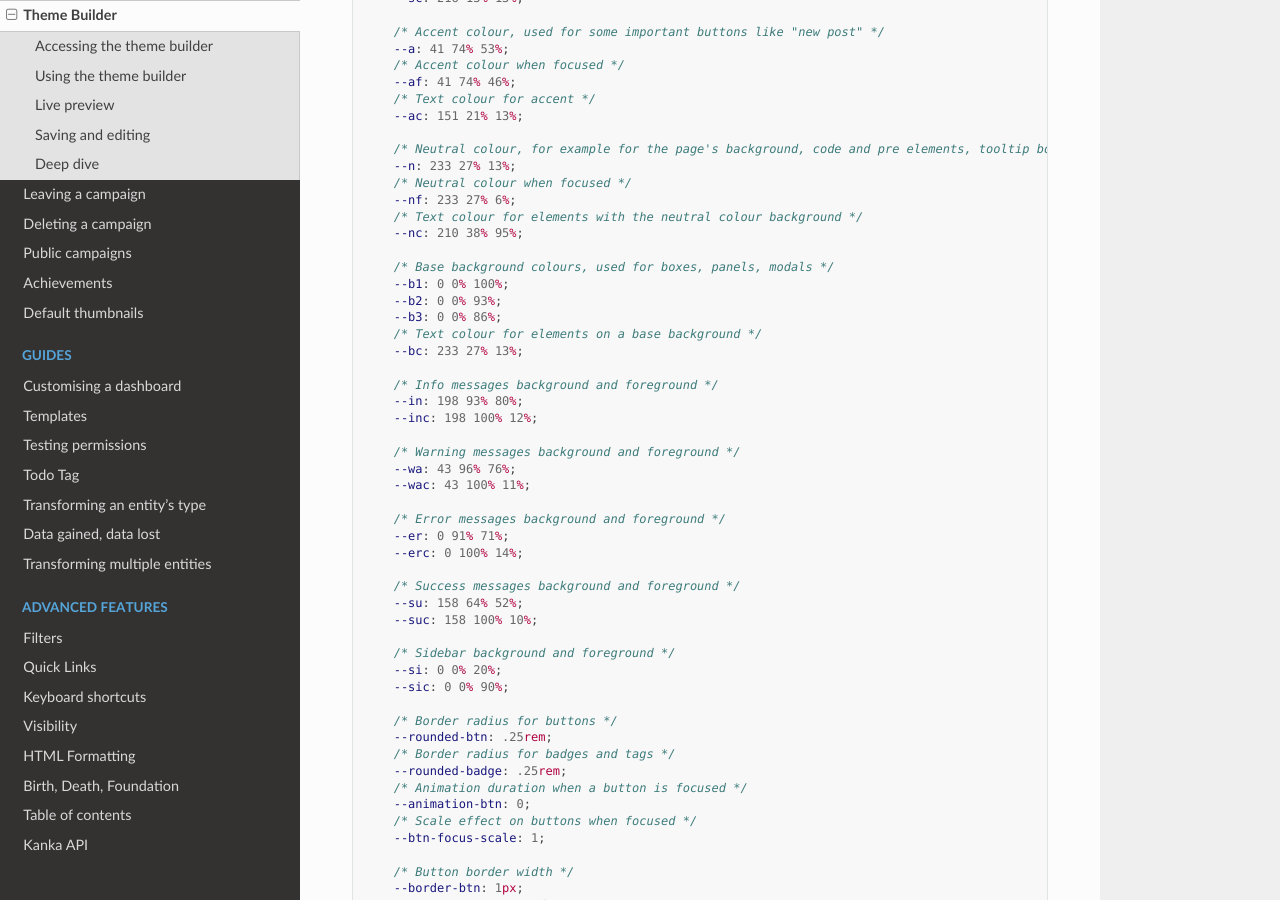
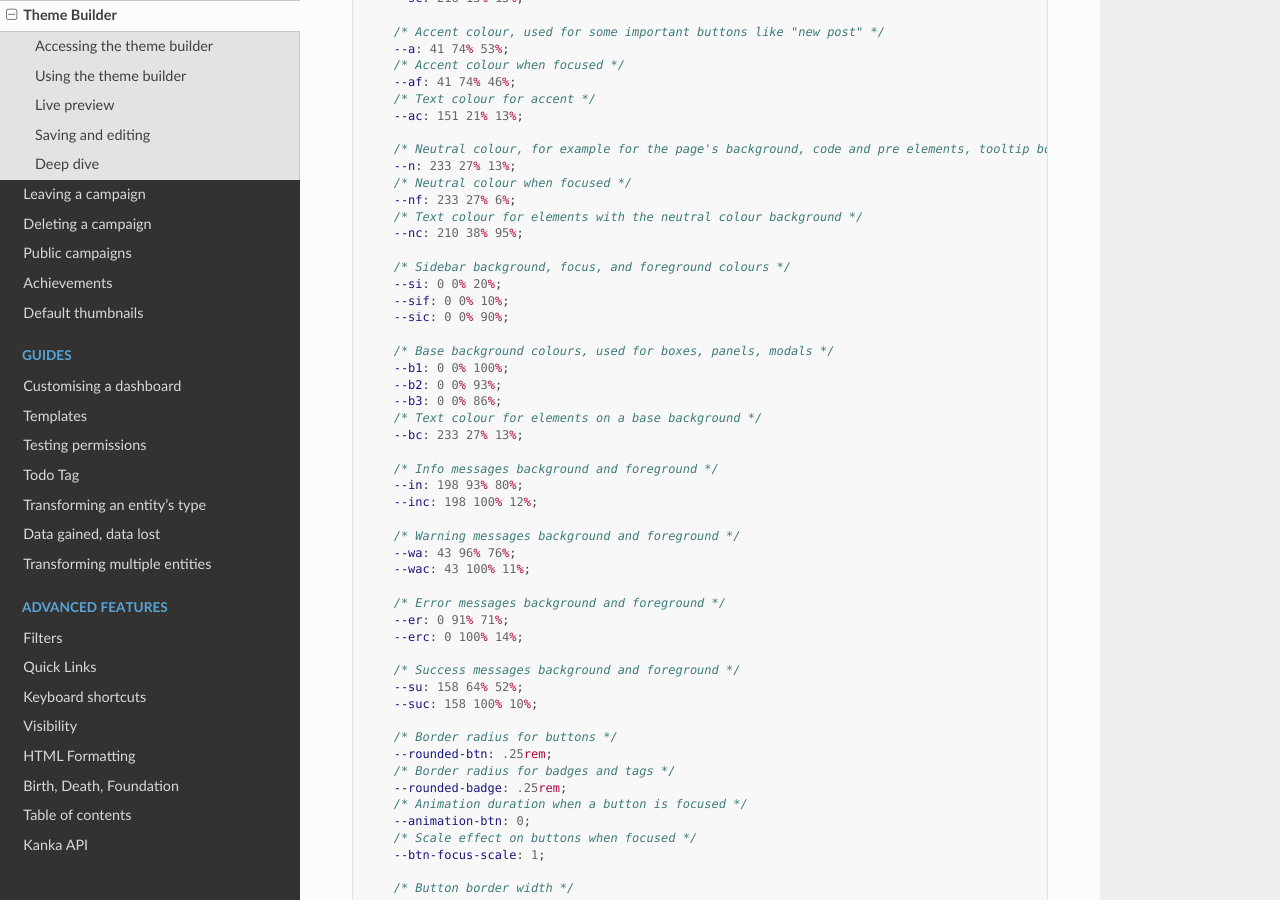
Before and after one commit to owlchester/kanka-docs, a Sphinx documentation site: the page built from docs/source/features/campaigns/theme-builder.md, in a window 1280 px wide and 900 px high, scrolled down 2252 px. Built offline with Sphinx 7.4.7 and the Read the Docs theme 2.0.0, drawn with Linux system fonts in a browser that asks for light colours.

Commit message:
Theme builder: sidebar focus

```diff
--- a/docs/source/features/campaigns/theme-builder.md
+++ b/docs/source/features/campaigns/theme-builder.md
@@ -65,6 +65,11 @@ If you wish to fully customise the campaign theme manually, you can define the f
     /* Text colour for elements with the neutral colour background */
     --nc: 210 38% 95%;
 
+    /* Sidebar background, focus, and foreground colours */
+    --si: 0 0% 20%;
+    --sif: 0 0% 10%;
+    --sic: 0 0% 90%;
+
     /* Base background colours, used for boxes, panels, modals */
     --b1: 0 0% 100%;
     --b2: 0 0% 93%;
```
Also changed, not shown: other parts of docs/source/features/campaigns/theme-builder.md (+0 -4 lines).
